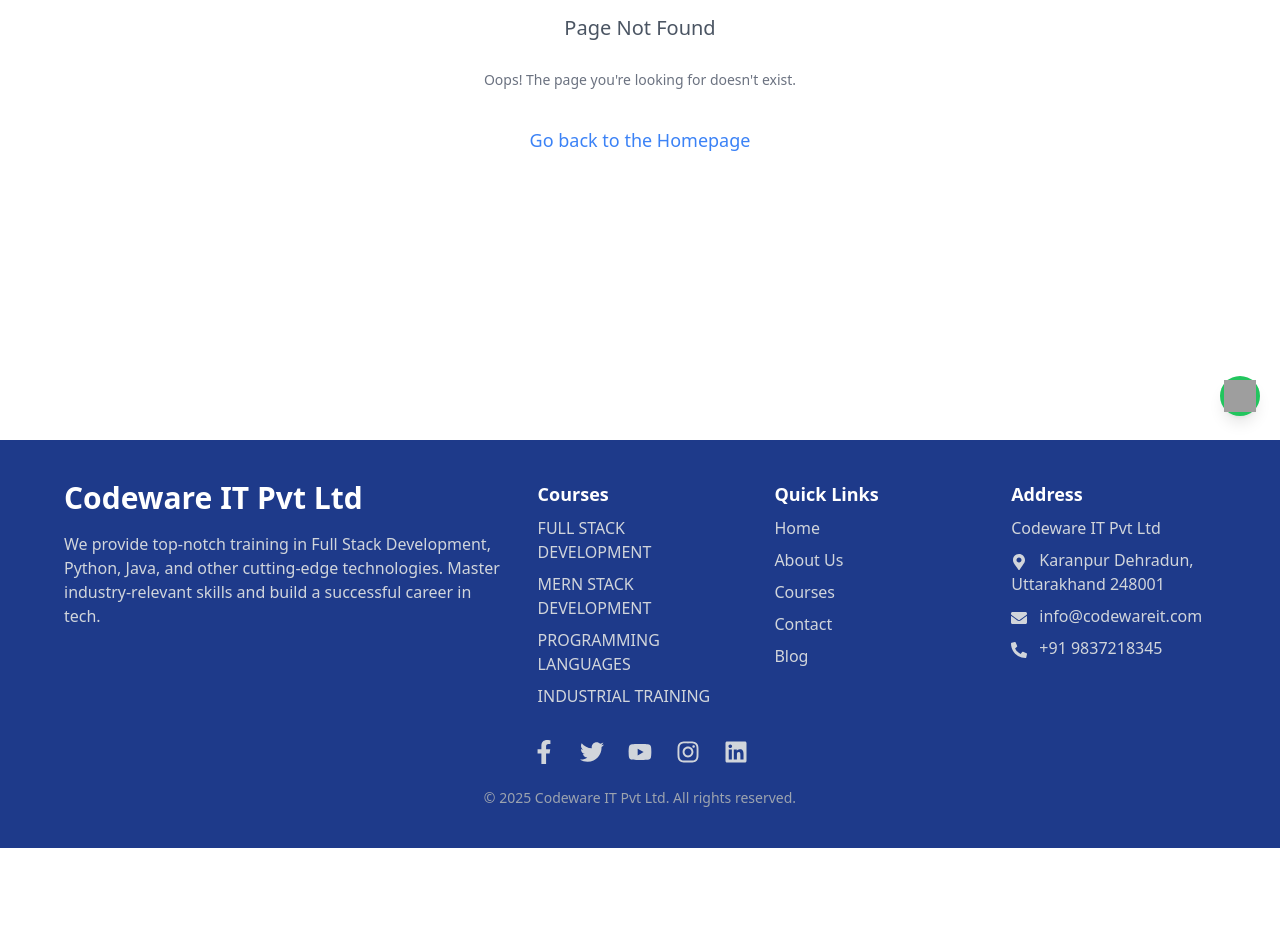
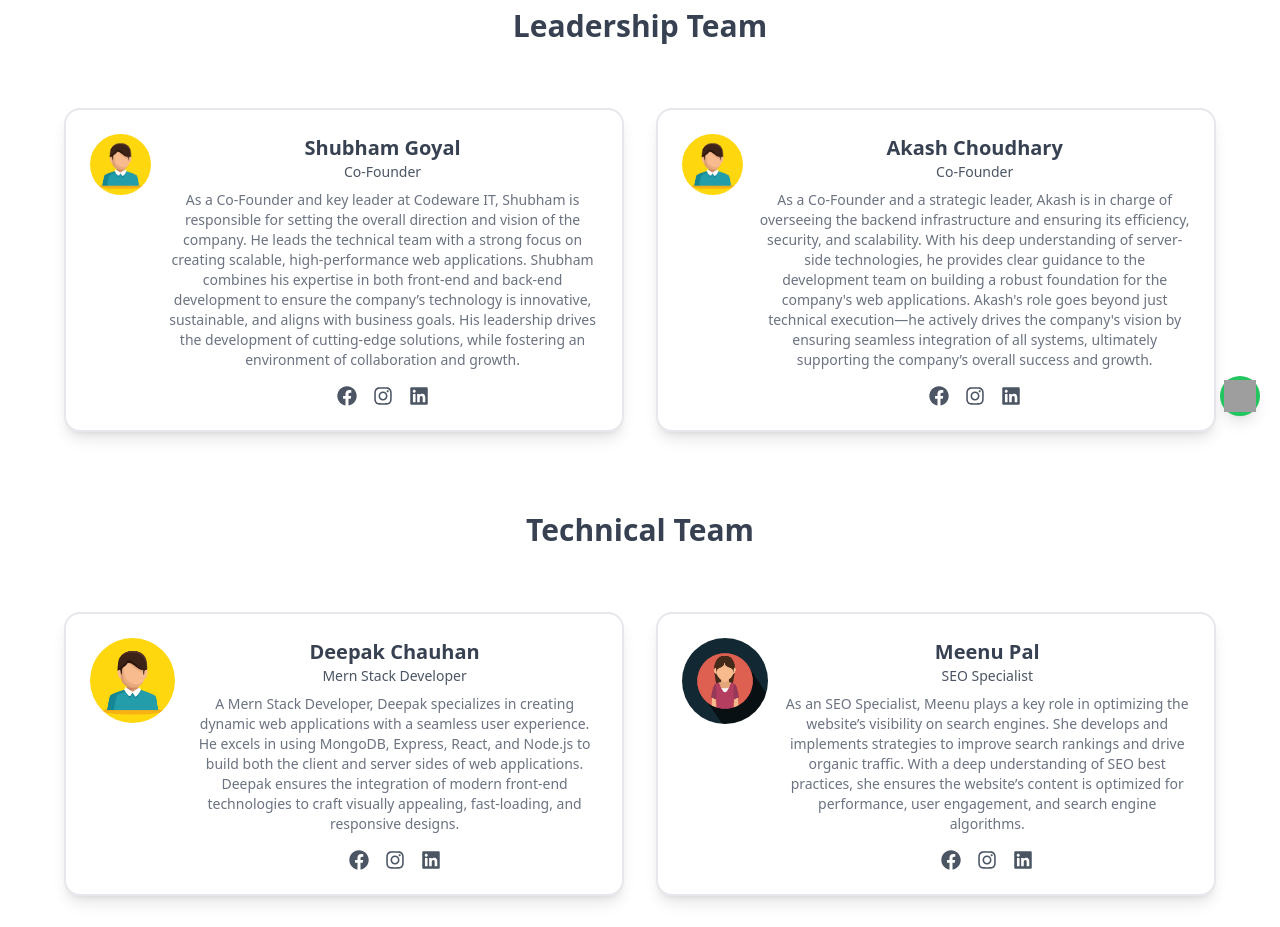
Before and after one commit to gshubham05/FullStackCodeware, a Next.js app: page /Components/Team in a window 1280 px wide. Before the commit this address had no page. Shown: the part 360-1287 px from the top of the page. Before the commit the page ends 1208 px from the top, so only its background shows below. Built offline with nearby package versions, Linux system fonts and the light colour scheme; grey boxes are pictures that could not be loaded.

Commit message:
Team page done

```diff
--- a/src/app/Components/Courses.jsx
+++ b/src/app/Components/Courses.jsx
@@ -4,8 +4,7 @@
   {
     name: "MERN Stack",
     icon: "🔥",
-    description:
-      "Master MongoDB, Express.js, React, and Node.js to become a full-stack developer.",
+    description:"Master MongoDB, Express.js, React, and Node.js to become a full-stack developer.",
     link: "#mern",
   },
   {
--- /dev/null
+++ b/src/app/Components/Team/page.js
@@ -0,0 +1,165 @@
+
+import React from "react";
+import Image from "next/image";
+import { FaFacebook, FaInstagram, FaLinkedin } from "react-icons/fa";
+
+// Team member data with enhanced leadership descriptions for Shubham and Akash
+const team = [
+  {
+    name: "Shubham Goyal",
+    image: "/user.jpg", // Add image URL here
+    role: "Co-Founder",
+    description: "As a Co-Founder and key leader at Codeware IT, Shubham is responsible for setting the overall direction and vision of the company. He leads the technical team with a strong focus on creating scalable, high-performance web applications. Shubham combines his expertise in both front-end and back-end development to ensure the company’s technology is innovative, sustainable, and aligns with business goals. His leadership drives the development of cutting-edge solutions, while fostering an environment of collaboration and growth."
+  },
+  {
+    name: "Akash Choudhary",
+    role: "Co-Founder",
+    image: "/user.jpg", // Add image URL here
+    description: "As a Co-Founder and a strategic leader, Akash is in charge of overseeing the backend infrastructure and ensuring its efficiency, security, and scalability. With his deep understanding of server-side technologies, he provides clear guidance to the development team on building a robust foundation for the company's web applications. Akash's role goes beyond just technical execution—he actively drives the company's vision by ensuring seamless integration of all systems, ultimately supporting the company’s overall success and growth."
+  },
+
+  // Technical Team members
+  {
+    name: "Deepak Chauhan",
+    image: "/user.jpg", // Add image URL here
+    role: "Mern Stack Developer",
+    description: "A Mern Stack Developer, Deepak specializes in creating dynamic web applications with a seamless user experience. He excels in using MongoDB, Express, React, and Node.js to build both the client and server sides of web applications. Deepak ensures the integration of modern front-end technologies to craft visually appealing, fast-loading, and responsive designs."
+  },
+  {
+    name: "Meenu Pal",
+    image: "/girl.jpg", // Add image URL here
+    role: "SEO Specialist",
+    description: "As an SEO Specialist, Meenu plays a key role in optimizing the website’s visibility on search engines. She develops and implements strategies to improve search rankings and drive organic traffic. With a deep understanding of SEO best practices, she ensures the website’s content is optimized for performance, user engagement, and search engine algorithms."
+  },
+  {
+    name: "Riya Sainwal",
+    image: "/girl.jpg", // Add image URL here
+    role: "Frontend Developer",
+    description: "As a Frontend Developer, Riya focuses on building visually engaging, responsive web pages that deliver an exceptional user experience. She is skilled in HTML, CSS, and JavaScript, ensuring that the web applications are optimized for performance across all devices. Riya’s attention to detail and creativity help deliver interactive and modern user interfaces."
+  },
+  {
+    name: "Mandeep Singh",
+    image: "/user.jpg", // Add image URL here
+    role: "Backend Developer",
+    description: "Mandeep works as a Backend Developer, focusing on writing clean, efficient code to power the server-side logic of web applications. He is responsible for building and maintaining robust server-side infrastructure, ensuring the system is secure, scalable, and can handle high volumes of traffic. Mandeep works closely with the front-end team to ensure smooth data flow and a seamless experience for the users."
+  },
+  {
+    name: "Vikas Kandari",
+    role: "Graphic Designer",
+    image: "/user.jpg", // Add image URL here
+    description: "Vikas works as a Graphic Designer, responsible for creating visually appealing graphics, layouts, and branding materials for the company. He designs intuitive and attractive user interfaces, while also focusing on ensuring that the visuals align with the company’s brand identity. Vikas brings a creative touch to web designs, making them not only functional but also aesthetically pleasing."
+  },
+];
+
+const TeamSection = () => {
+  const leadershipTeam = team.filter(member => member.role === "Co-Founder");
+  const technicalTeam = team.filter(member => member.role !== "Co-Founder");
+
+  return (
+    <div>
+      {/* Heading section */}
+      <div className="relative w-full h-[280px] sm:h-[320px] bg-gradient-to-r from-blue-800 to-purple-900 flex items-center justify-center text-white text-center px-4">
+        <div className="relative z-10 max-w-3xl">
+          <h1 className="text-3xl md:text-5xl lg:text-6xl font-bold mb-4">
+            Meet the Codeware IT Team
+          </h1>
+          <p className="text-base md:text-lg lg:text-xl">
+            Our expert team is here to guide you through your learning journey.
+          </p>
+        </div>
+      </div>
+
+      {/* Leadership Team */}
+      <div className="mt-12">
+        <h2 className="text-3xl font-bold text-gray-700 text-center mb-8">Leadership Team</h2>
+        <div className="grid grid-cols-1 sm:grid-cols-2 px-16 py-8 gap-8">
+          {leadershipTeam.map((member, index) => (
+            <div
+              key={index}
+              className="bg-white border-2 flex gap-4 shadow-lg rounded-2xl p-6 text-center transition-transform transform hover:scale-105 hover:shadow-xl"
+            >
+              {/* Member Image */}
+              <div className="mx-auto mb-2 rounded-full">
+                <Image
+                  src={member.image}
+                  alt={member.name}
+                  width={500}
+                  height={600}
+                  className="object-cover rounded-full"
+                />
+              </div>
+
+              <div className="gap-4">
+                <h3 className="text-xl font-semibold text-gray-700">{member.name}</h3>
+                <p className="text-gray-600 text-sm">{member.role}</p>
+
+                {/* Member Description - Hidden on mobile */}
+                <p className="text-gray-500 mt-2 text-sm hidden sm:block">{member.description}</p>
+
+                {/* Social Media Icons */}
+                <div className="mt-4 flex justify-center space-x-4 text-gray-600">
+                  <a href="#" aria-label="Facebook" className="hover:text-blue-600">
+                    <FaFacebook size={20} />
+                  </a>
+                  <a href="#" aria-label="Instagram" className="hover:text-pink-500">
+                    <FaInstagram size={20} />
+                  </a>
+                  <a href="#" aria-label="LinkedIn" className="hover:text-blue-700">
+                    <FaLinkedin size={20} />
+                  </a>
+                </div>
+              </div>
+            </div>
+          ))}
+        </div>
+      </div>
+
+      {/* Technical Team */}
+      <div className="mt-12">
+        <h2 className="text-3xl font-bold text-gray-700 text-center mb-8">Technical Team</h2>
+        <div className="grid grid-cols-1 sm:grid-cols-2 px-16 py-8 gap-8">
+          {technicalTeam.map((member, index) => (
+            <div
+              key={index}
+              className="bg-white border-2 flex gap-4 shadow-lg rounded-2xl p-6 text-center transition-transform transform hover:scale-105 hover:shadow-xl"
+            >
+              {/* Member Image */}
+              <div className="mx-auto mb-2 rounded-full">
+                <Image
+                  src={member.image}
+                  alt={member.name}
+                  width={500}
+                  height={600}
+                  className="object-cover rounded-full"
+                />
+              </div>
+
+              <div className="gap-4">
+                <h3 className="text-xl font-semibold text-gray-700">{member.name}</h3>
+                <p className="text-gray-600 text-sm">{member.role}</p>
+
+                {/* Member Description - Hidden on mobile */}
+                <p className="text-gray-500 mt-2 text-sm hidden sm:block">{member.description}</p>
+
+                {/* Social Media Icons */}
+                <div className="mt-4 flex justify-center space-x-4 text-gray-600">
+                  <a href="#" aria-label="Facebook" className="hover:text-blue-600">
+                    <FaFacebook size={20} />
+                  </a>
+                  <a href="#" aria-label="Instagram" className="hover:text-pink-500">
+                    <FaInstagram size={20} />
+                  </a>
+                  <a href="#" aria-label="LinkedIn" className="hover:text-blue-700">
+                    <FaLinkedin size={20} />
+                  </a>
+                </div>
+              </div>
+            </div>
+          ))}
+        </div>
+      </div>
+    </div>
+  );
+};
+
+export default TeamSection;
```
Also changed, not shown: public/girl.jpg (added), public/user.jpg (added).
